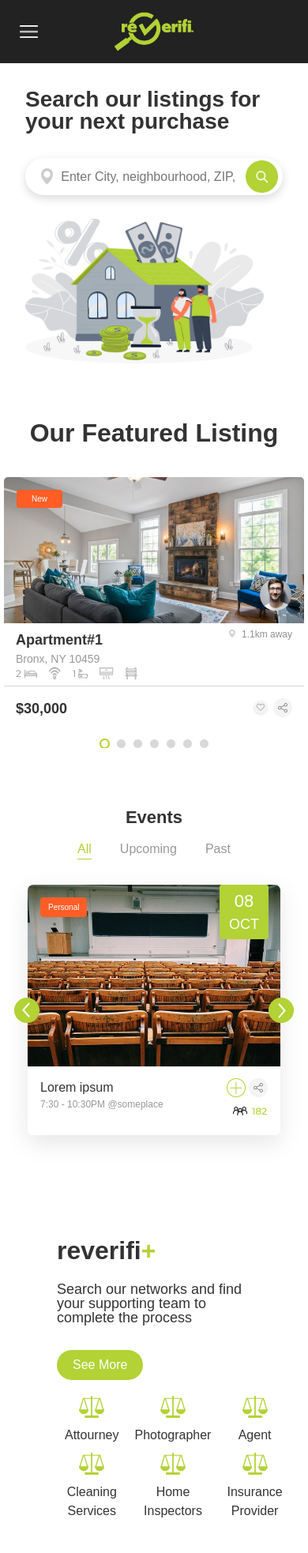
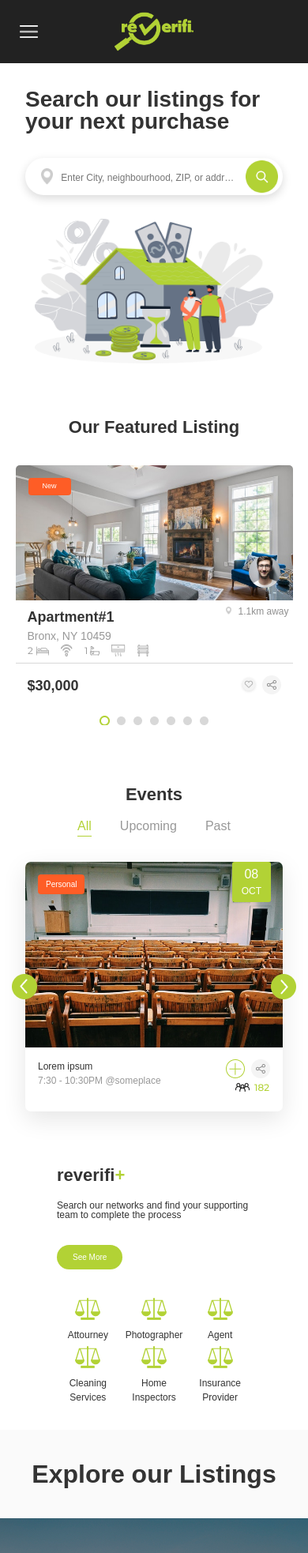
Before and after one commit to ashot-davitavyan-techx/techx_03_htmlxcss, a plain HTML site: page index.html in a window 390 px wide. Shown: the top 1966 px of the page at 79% size. Drawn offline with Linux system fonts and the light colour scheme.

Commit message:
kinda finished, but still needs refactoring

```diff
--- a/events-style.css
+++ b/events-style.css
@@ -1,138 +1,173 @@
-.events-section{
-    display:flex;
+.events-section {
+    display: flex;
     flex-direction: column;
     align-items: center;
 }
 
-.events-container{
-    display:flex;
-    gap: clamp(16px, 2vw, 52px);
-    position:relative;
+.events-container {
+    width: 100%;
+    display: flex;
+    justify-content: space-between;
+    position: relative;
 }
 
-.events-header-container{
-    margin-bottom:12px;
+.events-header-container {
+    margin-bottom: 12px;
 }
 
-.arrow-left{
-    position:absolute;
-    left:-17px;
+.arrow-left {
+    position: absolute;
+    left: -17px;
     top: 45%;
     z-index: 1;
 }
 
-.arrow-right{
-    position:absolute;
-    right:-17px;
+.arrow-right {
+    position: absolute;
+    right: -17px;
     top: 45%;
     z-index: 1;
 }
 
-.event-box{
-    display:flex;
+.event-box {
+    display: flex;
     flex-direction: column;
-    box-shadow: 0 10px 30px rgba(0,0,0,0.1);
+    box-shadow: 0 10px 30px rgba(0, 0, 0, 0.1);
     border-bottom-left-radius: 7px;
     border-bottom-right-radius: 7px;
+    width: clamp(230px, 22.5vw, 320px);
 }
 
-.time-container{
+.time-container {
     display: flex;
     flex-direction: row;
-    gap:36px;
-    margin-bottom:32px;
+    gap: 36px;
+    margin-bottom: 32px;
 }
 
-.styled-filter{
+.styled-filter {
     color: #B2D235;
     border-bottom: 1px solid #B2D235;
     opacity: 100% !important;
-    font-size:16px;
+    font-size: 16px;
 }
 
-.time-container p{
+.time-container p {
     font-size: 16px;
     opacity: 50%;
 }
 
-.event-type{
+.event-type {
     background: #FE5D26;
     border-radius: 4px;
     color: #FFFFFF;
-    font-size:10px;
+    font-size: 10px;
     font-weight: 400;
     letter-spacing: 0px;
-    padding:5px 10px;
+    padding: 5px 10px;
     position: absolute;
-    left:16px;
+    left: 16px;
     top: 16px;
 }
 
-.event-date{
+.event-date {
     background: #B2D235;
     position: absolute;
-    right:15px;
+    right: 15px;
     border-radius: 3px;
-    font-size: 22px;
-    color:#FFFFFF;
+    font-size: clamp(16px, 2vw, 22px);
+    color: #FFFFFF;
     text-align: center;
-    padding:4px 12px 5px 12px;
+    padding: 4px 12px 5px 12px;
 }
 
-.event-month{
-    font-size:18px;
+.event-month {
+    font-size: clamp(12px, 1.5vw, 18px);
 }
 
-.event-upper{
+.event-upper {
     border-top-left-radius: 7px;
     border-top-right-radius: 7px;
-    display:flex;
+    display: flex;
     position: relative;
     background-image: url(images/event_image_1.png);
     background-size: cover;
-    background-repeat:no-repeat;
-    background-position:center;
-    width: 320px;
-    height: 230px;
+    background-repeat: no-repeat;
+    background-position: center;
+    width: clamp(230px, 22.5vw, 320px);
+    aspect-ratio: 320/230;
 }
 
-.event-lower{
+.actions{
     display:flex;
+    gap:8px
+}
+
+.event-lower {
+    display: flex;
     padding: 15px 16px 30px 16px;
     justify-content: space-between;
-    position:relative;
+    position: relative;
 }
 
-.people-count{
-    position:absolute;
-    bottom:16px;
-    right:16px;
+.people-count {
+    position: absolute;
+    bottom: 16px;
+    right: 16px;
 }
 
-.event-info h4{
-    font-size: 16px;
-    font-weight:400;
+.event-info h4 {
+    font-size: clamp(12px, 1.5vw, 16px);
+    font-weight: 400;
 }
 
-.event-info p{
+.event-info p {
     opacity: 50%;
     font-size: 12px;
 }
 
-@media(max-width:1400px){
-    .desktop-hide{
-        display: none   ;
+@media(max-width:1024px) {
+    .event-tablet-hide-first {
+        display: none;
+    }
+
+    .event-box {
+        width: clamp(200px, 27vw, 300px);
+    }
+
+    .event-upper {
+        width: clamp(200px, 27vw, 300px);
     }
 }
 
-@media(max-width:1074px){
-    .event-tablet-hide{
-        display:none;
+@media(max-width:768px) {
+    .event-tablet-hide-second {
+        display: none;
+    }
+
+    .event-box {
+        width: clamp(170px, 40vw, 300px);
+    }
+
+    .event-upper {
+        width: clamp(170px, 40vw, 300px);
     }
 }
 
-@media(max-width:724px){
-    .event-phone-hide{
-        display:none;
+@media(max-width:425px) {
+    .event-phone-hide {
+        display: none;
+    }
+
+    .event-box {
+        width: 100%;
+    }
+
+    .event-upper {
+        width: 100%;
+    }
+
+    .events-container {
+        width: 100%;
     }
 }
--- a/footer-style.css
+++ b/footer-style.css
@@ -129,4 +129,8 @@
         flex-direction: column;
         padding-left:15px;
     }
+
+    .contact{
+        margin-bottom:30px;
+    }
 }
--- a/index.html
+++ b/index.html
@@ -50,17 +50,16 @@
                                 style="margin-left:14px;">
                             <input class="styled-searchbar" type="text"
                                 placeholder="Enter City, neighbourhood, ZIP, or address">
-                            <img class="search-icon" src="images/search_green.png" alt="search_green" height="56px"
-                                width="56px">
+                            <img class="search-icon" src="images/search_green.png" alt="search_green">
                         </div>
                     </div>
                     <div class="home-container"></div>
                 </div>
             </section>
-            <section class="listings-section">
+            <section">
                 <div class="listings-section-container">
                     <div class="listing-header-container">
-                        <h3>Our Featured Listing</h3>
+                        <h3 class="styled-h3">Our Featured Listing</h3>
                     </div>
                     <div class="listings-container">
                         <div class="listing-container">
@@ -71,7 +70,7 @@
                             <div class="listing-info">
                                 <div class="upper-listing">
                                     <div class="ap-name-address">
-                                        <h4>Apartment#1</h4>
+                                        <h4 class="styled-h4">Apartment#1</h4>
                                         <p>Bronx, NY 10459</p>
                                         <div class="conditions">
                                             <img src="images/two_bedrooms_icon.png" alt="two bedrooms">
@@ -103,7 +102,7 @@
                             <div class="listing-info">
                                 <div class="upper-listing">
                                     <div class="ap-name-address">
-                                        <h4>Apartment#1</h4>
+                                        <h4 class="styled-h4">Apartment#1</h4>
                                         <p>Bronx, NY 10459</p>
                                         <div class="conditions">
                                             <img src="images/two_bedrooms_icon.png" alt="two bedrooms">
@@ -135,7 +134,7 @@
                             <div class="listing-info">
                                 <div class="upper-listing">
                                     <div class="ap-name-address">
-                                        <h4>Apartment#1</h4>
+                                        <h4 class="styled-h4">Apartment#1</h4>
                                         <p>Bronx, NY 10459</p>
                                         <div class="conditions">
                                             <img src="images/two_bedrooms_icon.png" alt="two bedrooms">
@@ -168,7 +167,7 @@
             <section class="section">
                 <div class="events-section">
                     <div class="events-header-container">
-                        <h3>Events</h3>
+                        <h3 class="styled-h3">Events</h3>
                     </div>
                     <div class="time-container">
                         <p class="styled-filter">All</p>
@@ -193,15 +192,15 @@
                                     <p>7:30 - 10:30PM @someplace</p>
                                 </div>
                                 <div class="actions">
-                                    <img src="images/plus_icon.png" alt="plus">
-                                    <img src="images/share_icon.png" alt="share">
+                                    <img src="images/plus_icon.png" width="24px" height="24px" alt="plus">
+                                    <img src="images/share_icon.png" width="24px" height="24px" alt="share">
                                 </div>
                                 <div class="people-count">
                                     <img src="images/people_count.png" alt="people count">
                                 </div>
                             </div>
                         </div>
-                        <div class="event-box desktop-hide">
+                        <div class="event-box event-tablet-hide-second">
                             <div class="event-upper">
                                 <div class="event-type">Personal</div>
                                 <div class="event-date">
@@ -215,15 +214,15 @@
                                     <p>7:30 - 10:30PM @someplace</p>
                                 </div>
                                 <div class="actions">
-                                    <img src="images/plus_icon.png" alt="plus">
-                                    <img src="images/share_icon.png" alt="share">
+                                    <img src="images/plus_icon.png" width="24px" height="24px" alt="plus">
+                                    <img src="images/share_icon.png" width="24px" height="24px" alt="share">
                                 </div>
                                 <div class="people-count">
                                     <img src="images/people_count.png" alt="people count">
                                 </div>
                             </div>
                         </div>
-                        <div class="event-box  event-tablet-hide">
+                        <div class="event-box  event-tablet-hide-first">
                             <div class="event-upper">
                                 <div class="event-type">Personal</div>
                                 <div class="event-date">
@@ -237,8 +236,8 @@
                                     <p>7:30 - 10:30PM @someplace</p>
                                 </div>
                                 <div class="actions">
-                                    <img src="images/plus_icon.png" alt="plus">
-                                    <img src="images/share_icon.png" alt="share">
+                                    <img src="images/plus_icon.png" width="24px" height="24px" alt="plus">
+                                    <img src="images/share_icon.png" width="24px" height="24px" alt="share">
                                 </div>
                                 <div class="people-count">
                                     <img src="images/people_count.png" alt="people count">
@@ -259,8 +258,8 @@
                                     <p>7:30 - 10:30PM @someplace</p>
                                 </div>
                                 <div class="actions">
-                                    <img src="images/plus_icon.png" alt="plus">
-                                    <img src="images/share_icon.png" alt="share">
+                                    <img src="images/plus_icon.png" width="24px" height="24px" alt="plus">
+                                    <img src="images/share_icon.png" width="24px" height="24px" alt="share">
                                 </div>
                                 <div class="people-count">
                                     <img src="images/people_count.png" alt="people count">
@@ -278,7 +277,7 @@
                 <div class="reverifi-section">
                     <div class="reverifi-info">
                         <h4 class="reverifi-heading">reverifi<span class="plus-sign">+</span></h4>
-                        <p class="styled-paragraph">Search our networks and find your supporting team to complete the
+                        <p class="styled-paragraph scalable-paragraph">Search our networks and find your supporting team to complete the
                             process</p>
                         <button class="button-see-more">See More</button>
                     </div>
@@ -313,7 +312,7 @@
             <section>
                 <div class="listings-exploring-section">
                     <div class="listings-exploring-header">
-                        <h3>Explore our Listings</h3>
+                        <h3 class="styled-h3">Explore our Listings</h3>
                     </div>
                     <div class="listings-grid">
                         <div class="listing-big">
@@ -370,7 +369,6 @@
                         </div>
                     </div>
                 </div>
-
             </section>
             <section>
                 <div class="address-claim-section">
--- a/listings-exploring-style.css
+++ b/listings-exploring-style.css
@@ -1,31 +1,32 @@
-.listing-dots{
-    display:none;
+.listing-dots {
+    display: none;
     z-index: 1;
 }
 
-.listings-grid{
-    display:grid;
-    grid-template-columns:1fr 1fr 1fr 1fr;
-    gap:clamp(16px, 2vw, 32px);
+.listings-grid {
+    display: grid;
+    grid-template-columns: 1fr 1fr 1fr 1fr;
+    gap: clamp(16px, 2vw, 32px);
 }
 
-.listings-exploring-header{
+.listings-exploring-header {
     display: flex;
     justify-content: center;
     margin-bottom: 32px;
 }
 
-.listings-exploring-section{
+.listings-exploring-section {
     background: #FAFAFA;
     padding: 32px 36px;
 }
-.listings-exploring-header h3{
+
+.listings-exploring-header h3 {
     font-weight: 600;
     font-size: 32px;
 }
 
-.listing-big{
-    position:relative;
+.listing-big {
+    position: relative;
     background-image: url(images/New_York.jpg);
     background-position: center;
     width: clamp(258px, 34.5vw, 500px);
@@ -34,8 +35,8 @@
     grid-row: span 2;
 }
 
-.listing-small{
-    position:relative;
+.listing-small {
+    position: relative;
     background-image: url(images/California.jpg);
     background-position: center;
     width: clamp(128px, 17.5vw, 258px);
@@ -43,77 +44,100 @@
     border-radius: 20px;
 }
 
-.listing-small .listing-information h4{
+.listing-small .listing-information h4 {
     font-size: clamp(12px, 1.5vw, 24px);
 }
 
-.listing-small .listing-information p{
+.listing-small .listing-information p {
     font-size: clamp(8px, 1.5vw, 16px);
 }
 
-.listing-information{
+.listing-information {
     position: absolute;
     left: 6.4%;
     bottom: 6%;
-    z-index:1;
+    z-index: 1;
 }
 
-.listing-information h4{
+.listing-information h4 {
     color: #FFFFFF;
     font-size: clamp(16px, 2vw, 32px);
 }
 
-.listing-information p{
+.listing-information p {
     font-size: 18px;
     font-weight: 400;
     color: #FFFFFF;
 }
 
-.listing-overlay{
+.listing-overlay {
     position: absolute;
     top: 0px;
     left: 0px;
     width: 100%;
     height: 100%;
-    background-color:rgba(0, 0, 0, 0.4);
+    background-color: rgba(0, 0, 0, 0.4);
     border-radius: 20px;
 }
 
-.styled-number{
+.styled-number {
     color: #B2D235;
 }
 
-@media(max-width: 425px){
-    .listings-exploring-section{
+@media(max-width: 768px) {
+    .listings-grid {
+        grid-template-columns: repeat(3, 1fr);
+    }
+
+    .listing-big {
+        display: none;
+    }
+
+    .listing-small{
+        width:auto;
+    }
+}
+
+@media(max-width: 425px) {
+    .listings-exploring-section {
         padding: 32px 0;
     }
-    .listings-grid{
-        display:flex;
+
+    .listings-grid {
+        display: flex;
+        max-height: 532px;
     }
-    .listing-small{
-        display:none;
+
+    .listing-small {
+        display: none;
     }
-    .listing-big{
-        display:flex;
-        align-items:end;
-        width:100%;
-        background-size:cover;
+
+    .listing-big {
+        display: flex;
+        align-items: end;
+        width: 100%;
+        background-size: cover;
         aspect-ratio: 9/16;
         background-repeat: no-repeat;
         border-radius: 0px;
     }
-    .listing-information h4{
+
+    .listing-information h4 {
         font-size: 32px;
     }
-    .listing-information p{
+
+    .listing-information p {
         font-size: 18px;
     }
-    .listing-overlay{
+
+    .listing-overlay {
         border-radius: 0px;
     }
-    .listing-dots{
+
+    .listing-dots {
         display: flex;
-        width:100%;
+        width: 100%;
         justify-content: center;
+        padding-bottom:10px;
     }
 }
--- a/listings-style.css
+++ b/listings-style.css
@@ -1,54 +1,58 @@
-.listings-section-container{
-    display:flex;
-    flex-direction:column;
+:root {
+    --primary-box-vw: 27vw;
+    --secondary-box-vw: 40vw;
+}
+
+.listings-section-container {
+    display: flex;
+    flex-direction: column;
     align-items: center;
     padding: 32px 0;
 }
 
-.listings-container{
-    display:flex;
-    gap: clamp(16px, 4vw, 50px);
+.listings-container {
+    display: flex;
+    justify-content: space-between;
+    width: 90%;
 }
 
-.listing-header-container{
-    margin-bottom:32px;
+.listing-header-container {
+    margin-bottom: 32px;
 }
 
-.listing-header-container h3{
-    font-size: 32px;
+.styled-h4 {
     font-weight: 600;
+    font-size: clamp(12px, 2vw, 18px);
     letter-spacing: 0px;
 }
 
-h4{
-    font-weight: 600;
-    font-size: 18px;
+.ap-name-address p {
+    opacity: 50%;
+    font-size: clamp(10px, 1.5vw, 14px);
     letter-spacing: 0px;
 }
 
-.ap-name-address p{
-    opacity: 50%;
-    font-size: 14px;
-    letter-spacing: 0px;
+.ap-name-address {
+    margin-left: 15px;
 }
 
-.ap-name-address{
-    margin-left:15px;
+.listing-container {
+    width: clamp(190px, var(--primary-box-vw), 380px);
 }
 
-.apartment1{
+.apartment1 {
     background-image: url(images/Apartment1.png);
     background-size: cover;
-    background-repeat:no-repeat;
-    background-position:center;
-    width: 380px;
-    height: 185px;
-    position:relative;
-    border-top-left-radius:5px;
-    border-top-right-radius:5px;
+    background-repeat: no-repeat;
+    background-position: center;
+    width: clamp(190px, var(--primary-box-vw), 380px);
+    aspect-ratio: 380/185;
+    position: relative;
+    border-top-left-radius: 5px;
+    border-top-right-radius: 5px;
 }
 
-.apartment1 .status{
+.apartment1 .status {
     left: 16px;
     top: 16px;
     padding: 4px 19px;
@@ -61,37 +65,46 @@ h4{
     color: #FFFFFF;
 }
 
-.dork{
-    border-radius:50%;
-    background-image:url(images/dork.png);
+.dork {
+    border-radius: 50%;
+    background-image: url(images/dork.png);
     background-size: cover;
     background-repeat: no-repeat;
     background-position: center;
-    position:absolute;
+    position: absolute;
     bottom: 16px;
     right: 16px;
     width: 40px;
     height: 40px;
 }
 
-.listing-info{
+.listing-info {
     margin-top: 8px;
 }
 
-.upper-listing{
-    display:flex;
-    flex-direction:row;
+.upper-listing {
+    display: flex;
+    position: relative;
+    flex-direction: row;
     justify-content: space-between;
     padding-bottom: 8px;
     border-bottom: 1px solid #D8D8D8;
 }
 
-.conditions{
-    display:flex;
-    gap:15px;
+.conditions {
+    display: flex;
+    gap: 15px;
 }
 
-.listing-location p{
+.listing-location {
+    display: flex;
+    position: absolute;
+    right: 5px;
+    top: 0;
+    gap: 8px;
+}
+
+.listing-location p {
     opacity: 50%;
     font-size: 12px;
     letter-spacing: 0px;
@@ -99,33 +112,84 @@ h4{
     color: #222222;
 }
 
-.listing-location{
-    display:flex;
-    gap: 8px;
-    margin-right:15px;
+.lower-listing {
+    display: flex;
+    justify-content: space-between;
+    margin: 15px;
 }
 
-.lower-listing{
-    display:flex;
-    justify-content: space-between;
-    margin:15px;
-}
-
-.price-tag{
-    font-weight:600;
-    font-size: 18px;
+.price-tag {
+    font-weight: 600;
+    font-size: clamp(12px, 2vw, 18px);
     letter-spacing: 0px;
 }
 
+@media (max-width: 768px) {
+    .tablet-hide {
+        display: none;
+    }
 
-@media (max-width:1320px){
-    .tablet-hide{
-        display: none;
+    .styled-h4 {
+        font-size: clamp(12px, 3vw, 18px);
+    }
+
+    .ap-name-address p {
+        font-size: clamp(10px, 2vw, 14px);
+    }
+
+
+    .apartment1 .status {
+        padding: 2px 15px;
+        font-size: 9px;
+    }
+
+    .price-tag {
+        font-size: clamp(12px, 3vw, 18px);
+    }
+
+    .listing-container {
+        width: clamp(185px, var(--secondary-box-vw), 380px);
+    }
+
+    .apartment1 {
+        width: clamp(185px, var(--secondary-box-vw), 380px);
     }
 }
 
-@media (max-width: 850px){
-    .phone-hide{
+@media (max-width: 425px) {
+
+    .apartment1 .status {
+        padding: 4px 18px;
+        font-size: 10px;
+    }
+
+    .phone-hide {
         display: none;
     }
+
+    .listing-container {
+        width: 100%;
+    }
+
+    .apartment1 {
+        width: 100%;
+    }
+
+    .apartment1 .status {
+        padding: 4px 18px;
+        font-size: 9px;
+    }
+
+    .price-tag {
+        font-size: 18px;
+    }
+
+    .styled-h4 {
+        font-size:18px;
+    }
+
+    .ap-name-address p {
+        font-size: 14px;
+    }
+
 }
--- a/reverifi-style.css
+++ b/reverifi-style.css
@@ -1,87 +1,77 @@
-.plus-sign{
-    color:#B2D235;
+.plus-sign {
+    color: #B2D235;
 }
 
-.reverifi-info{
-    display:flex;
+.reverifi-info {
+    display: flex;
     flex-direction: column;
-    gap:16px;
-    width:40%;
+    gap: 16px;
+    width: 40%;
 }
 
-.reverifi-section{
-    display:flex;
-    justify-content: space-between;
-    padding:58px clamp(40px, 2vw, 100px);
+.scalable-paragraph {
+    font-size: clamp(12px, 1.7vw, 18px);
 }
 
-.support-items{
-    display:grid;
+.reverifi-section {
+    display: flex;
+    justify-content: space-evenly;
+}
+
+.support-items {
+    display: grid;
     grid-template-columns: repeat(3, 1fr);
     grid-template-rows: repeat(2, auto);
+    gap: 5px;
+    width: 50%;
 }
 
-.support-box{
-    display:flex;
+.support-box {
+    display: flex;
     flex-direction: column;
     align-items: center;
-    margin: 0 clamp(10px, 2vw, 30px);
-    gap:10px;
+    gap: 10px;
 }
 
-.support-text{
-    text-wrap: nowrap;
+.support-text {
+    text-align: center;
+    font-size: clamp(12px, 1.7vw, 18px);
 }
 
-.reverifi-heading{
-    font-size:32px;
-    font-weight:600;
+.reverifi-heading {
+    font-size: clamp(22px, 3vw, 32px);
+    font-weight: 600;
 }
 
-.button-see-more{
+.button-see-more {
     border-radius: 20px;
-    font-size:16px;
+    font-size: clamp(10px, 1.5vw, 16px);
     color: #FFFFFF;
     padding: 10px 20px;
     background-color: #B2D235;
     border: none;
-    margin-top:16px;
-    width:fit-content
+    margin-top: 16px;
+    width: fit-content
 }
 
-
-@media(max-width:1284px){
-    .reverifi-section{
-        gap:20px;
+@media (max-width:425px) {
+    .reverifi-section {
+        flex-direction: column;
+        padding-left:40px;
+        padding-right:40px;
     }
 
-    .support-items{
-        grid-template-columns: repeat(2, 1fr);
-        grid-template-rows: auto auto auto;
+    .reverifi-info {
+        width: 100%;
+        margin-bottom: 36px;
     }
 
-    .support-box{
-        margin-bottom: 10px;
-    }
-
-}
-
-@media (max-width:768px) {
-    .reverifi-section{
-        flex-direction:column;
-    }
-
-    .reverifi-info{
-        width:100%
-    }
-
-    .support-text{
-        text-wrap:wrap;
+    .support-text {
+        text-wrap: wrap;
         text-align: center;
     }
 
-    .support-items{
-        grid-template-columns: repeat(3, 1fr);
-        grid-template-rows: repeat(2, auto);
+    .support-items {
+        width: 100%;
     }
 }
--- a/style.css
+++ b/style.css
@@ -13,7 +13,7 @@ h2 {
     line-height: 100%;
 }
 
-h3 {
+.styled-h3 {
     font-size: clamp(22px, 2.5vw, 32px);
     letter-spacing: 0px;
     font-weight: 600;
@@ -106,6 +106,7 @@ header nav ul li a {
     background-image: url(images/home_big.png);
     background-repeat: no-repeat;
     background-size: contain;
+    background-position: center;
     width: 50%;
     aspect-ratio: 16 / 9;
 }
@@ -135,29 +136,25 @@ header nav ul li a {
     background-color: #FFFFFF;
 }
 
-.styled-searchbar{
+.search-icon{
+    width: clamp(40px, 4vw, 56px);
+}
+
+.styled-searchbar {
     border: none;
     width: 100%;
     padding: 10px;
     font-size: 16px;
+    text-overflow: ellipsis;
 }
 
-.styled-searchbar::placeholder{
-    font-size:16px;
+.styled-searchbar::placeholder {
+    font-size: 16px;
 }
 
 .styled-searchbar:focus {
     outline: none;
 }
-
-
-/* .searchbar-container input {
-    border: none;
-    width: 100%;
-    padding: 10px;
-    font-size: 16px;
-} */
-
 
 @media (max-width:768px) {
     .header-section nav {
@@ -211,8 +208,8 @@ header nav ul li a {
         align-items: center;
         padding: 0;
     }
+
+    .styled-searchbar::placeholder{
+        font-size: 12px;
+    }
 }
-
-/* @media (max-width:1024px){
-
-} */
```
